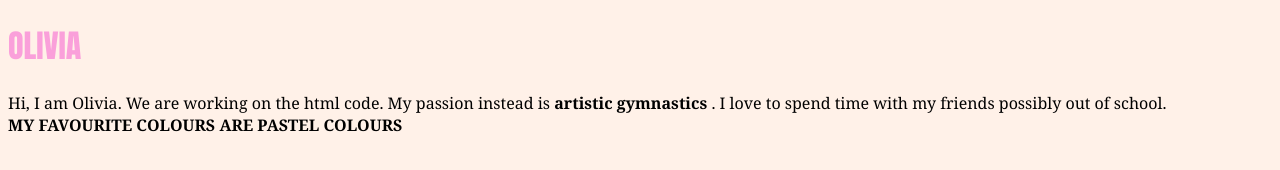
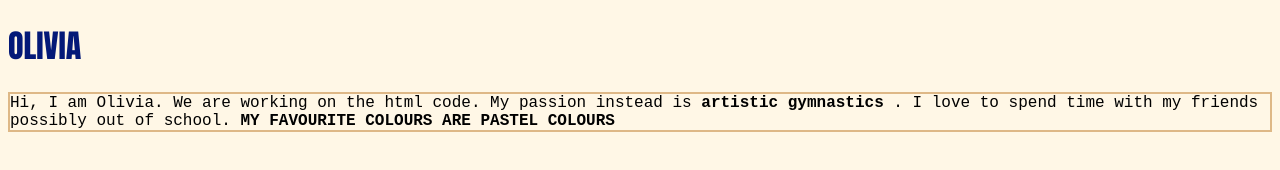
Before and after one commit to H-is-MYP-DaVinci/001-test-groupwork, a plain HTML site: page olivia.html in a window 1280 px wide. Drawn offline with Linux system fonts and the light colour scheme.

Commit message:
I chose another font and added a border

```diff
--- a/olivia.css
+++ b/olivia.css
@@ -3,5 +3,6 @@ h1{
 }
 
 p{
-    font-family: Georgia, 'Times New Roman', Times, serif;
+font-family: 'Courier New', Courier, monospace;
+border: 2px solid burlywood
 }
--- a/olivia.html
+++ b/olivia.html
@@ -6,10 +6,10 @@
     <title>Document</title>
     <style>
         h1{
-            color:#faa0da
+            color:#041978
         }
         a{color: #70b5e6;}
-       body{background-color: #fff1e8}
+       body{background-color: #fff7e6}
     </style>
 
     <head>
@@ -18,7 +18,7 @@
         <link rel="stylesheet" href="olivia.css">
         <p>Hi, I am Olivia. We are working on the html code. My passion instead is <b>artistic gymnastics</b> .
             I love to spend time with my friends possibly out of school.
-        <br><b>MY FAVOURITE COLOURS ARE PASTEL COLOURS</b>
+       <b>MY FAVOURITE COLOURS ARE PASTEL COLOURS</b>
             </p>
     </body>
     </head>
```
Also changed, not shown: index.html (+2 -0 lines).
